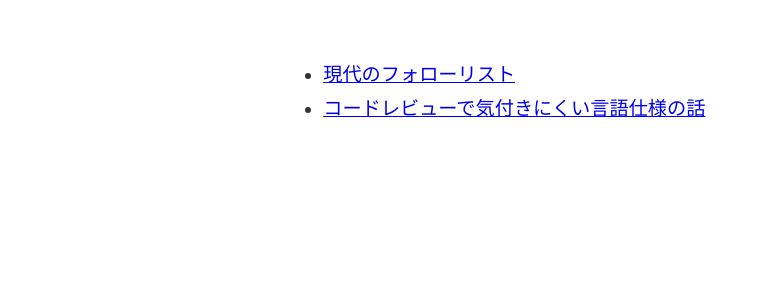
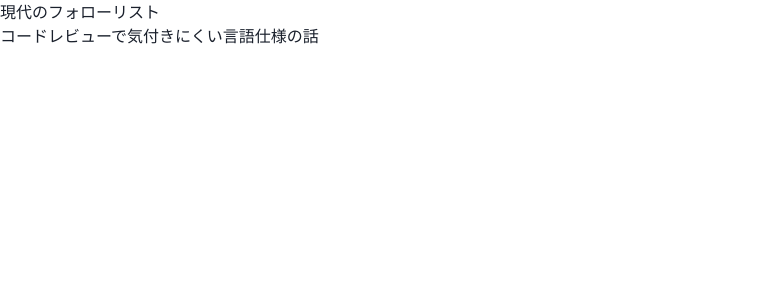
Before and after one commit to k4zy/k4zy.com, a Next.js app: page / in a window 1280 px wide. Shown: the top 300 px of the page, without its empty margins (0-768 px from the left). Built offline with nearby package versions, Linux system fonts and the light colour scheme.

Commit message:
Introduce chakra-ui

```diff
--- a/package.json
+++ b/package.json
@@ -8,6 +8,10 @@
     "lint": "next lint"
   },
   "dependencies": {
+    "@chakra-ui/react": "^1.7.3",
+    "@emotion/react": "^11.7.1",
+    "@emotion/styled": "^11.6.0",
+    "framer-motion": "^4.1.17",
     "gray-matter": "^4.0.3",
     "microcms-js-sdk": "^2.0.0",
     "next": "12.0.7",
--- a/pages/_app.js
+++ /dev/null
@@ -1,7 +0,0 @@
-import "../styles/globals.css";
-
-function MyApp({ Component, pageProps }) {
-  return <Component {...pageProps} />;
-}
-
-export default MyApp;
--- /dev/null
+++ b/pages/_app.tsx
@@ -0,0 +1,12 @@
+import { AppProps } from "next/app";
+import { ChakraProvider } from "@chakra-ui/react";
+
+const MyApp = ({ Component, pageProps }: AppProps) => {
+  return (
+    <ChakraProvider>
+      <Component {...pageProps} />
+    </ChakraProvider>
+  );
+};
+
+export default MyApp;
```
Also changed, not shown: 1 other file (tests, documents, lock files or other folders).
